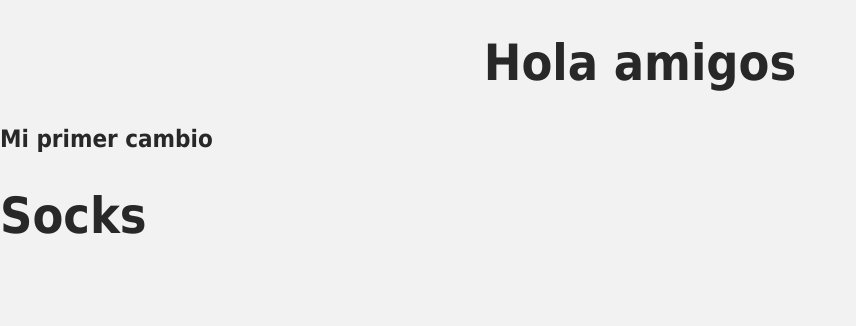
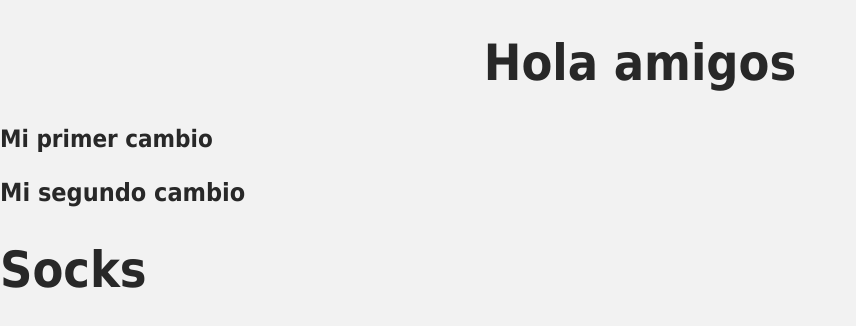
Before and after one commit to EnriqueCastro07/prueba, a plain HTML site: page index.html in a window 1280 px wide. Shown: the whole page, without its empty margins (0-856 px from the left). Drawn offline with nearby package versions, Linux system fonts and the light colour scheme.

Commit message:
se añade h3

```diff
--- a/index.html
+++ b/index.html
@@ -12,6 +12,7 @@
   <body>
     <h1 style="text-align: center;">Hola amigos</h1>
     <h2>Mi primer cambio</h2>
+    <h3>Mi segundo cambio</h3>
     <div id="app">
       <h1>{{product}}</h1>
     </div>
```
